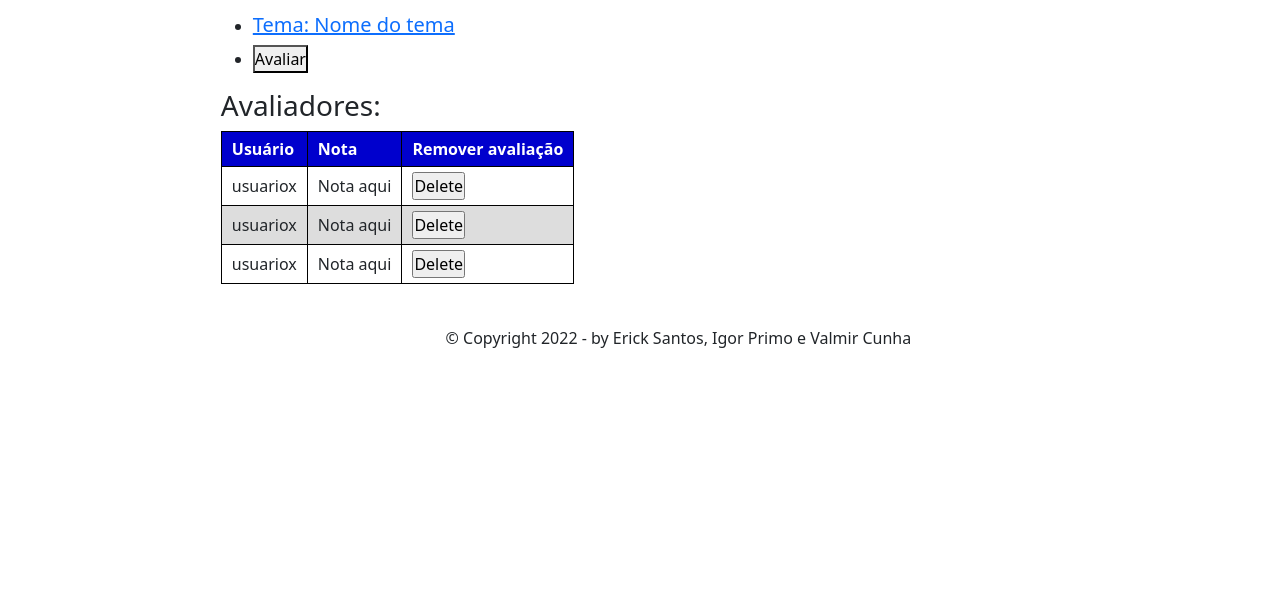
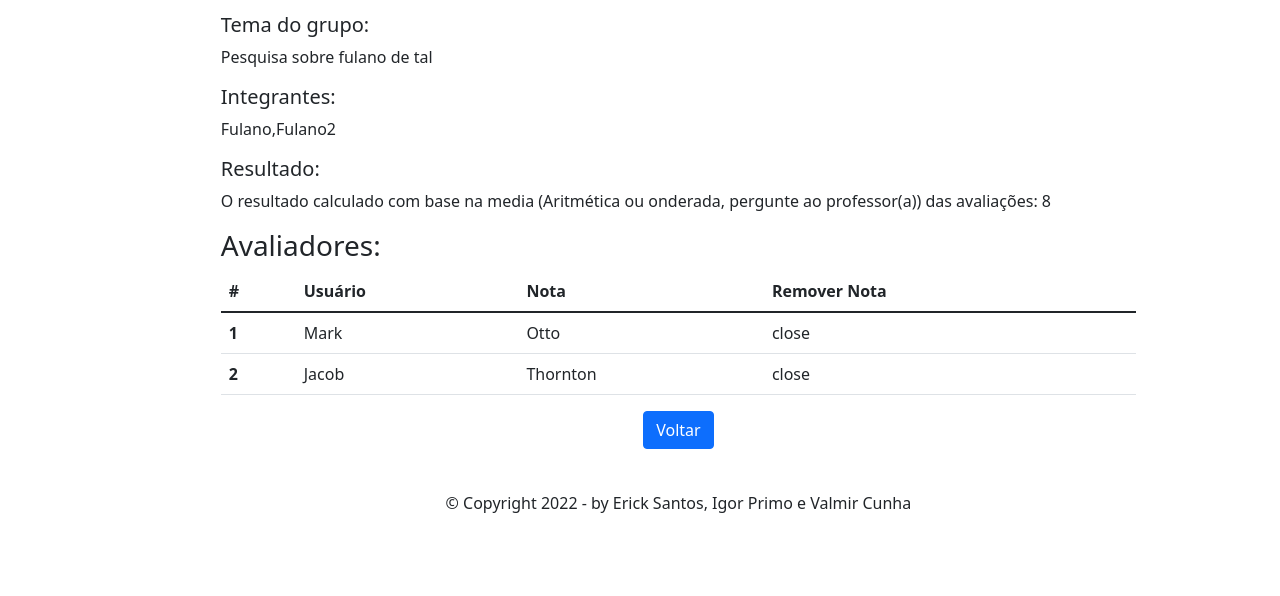
Before and after one commit to igor-primo/SAAP-UFS, a plain HTML site: page front-end/View/Avaliacoes.html in a window 1280 px wide. Shown: the part 204-800 px from the top of the page. Drawn offline with nearby package versions, Linux system fonts and the light colour scheme.

Commit message:
Ajustes design

```diff
--- a/front-end/View/Avaliacoes.html
+++ b/front-end/View/Avaliacoes.html
@@ -11,7 +11,6 @@
     <link rel="stylesheet" href="Css/Cabecalho.css">
     <link rel="stylesheet" href="Css/EstruturaPrincipal.css">
     <link rel="stylesheet" href="Css/CardGrupo.css">
-    <link rel="stylesheet" href="Css/Tabela.css">
     <link rel="stylesheet" href="Css/Footer.css">
     <title>Avaliações</title>
     <style>
@@ -24,8 +23,8 @@
         <nav class="navbar navbar-expand-lg navbar-dark">
             <!--Tirei essa classe: bg-light para aplicar a cor ||| Troquei navbar-light por navbar-dark para os textos ficarem brancos -->
             <div class="container-fluid ">
-                <a class="navbar-brand" href="PaginaPrincipal.html"><img src="/front-end/Image/UfsLogo.png" class="imagem"
-                        alt="LogoUfs"></a>
+                <a class="navbar-brand" href="PaginaPrincipal.html"><img src="/front-end/Image/UfsLogo.png"
+                        class="imagem" alt="LogoUfs"></a>
                 <button class="navbar-toggler" type="button" data-bs-toggle="collapse" data-bs-target="#navbarNav"
                     aria-controls="navbarNav" aria-expanded="false" aria-label="Toggle navigation">
                     <span class="navbar-toggler-icon"></span>
@@ -36,9 +35,6 @@
                         <li class="nav-item">
                             <a class="nav-link active" aria-current="page" href="PaginaPrincipal.html">Página
                                 Principal</a>
-                        </li>
-                        <li class="nav-item">
-                            <a class="nav-link active" href="CadastroDisciplina.html">Cadastrar Disciplina</a>
                         </li>
                         <li class="nav-item">
                             <a class="nav-link active" href="Perfil.html">Perfil</a>
@@ -52,58 +48,47 @@
         </nav>
     </header>
     <div id="corpo">
-        <div>
-            <h1>Projeto X</h1>
+            <h1 class="text-center">Grupo X</h1>
             <p>*No calculo final, avaliações não realizadas são desconsideradas</p>
-            <section class="Grupos">
-                <div class="cardsGrupos">
-                    <div class="conteudoCard">
-                        <ul>
-                            <li>
-                                <a href="">
-                                    <h5>Tema: Nome do tema</h5>
-                                </a>
-                            </li>
-                            <li>
-                                <button>Avaliar</button>
-                            </li>
-                        </ul>
-                    </div>
+            <h5>Tema do grupo: </h5>
+            <p>Pesquisa sobre fulano de tal</p>
+            <h5>Integrantes:</h5>
+            <p>Fulano,Fulano2</p>
+            <h5>Resultado:</h5>
+            <p>O resultado calculado com base na media (Aritmética ou onderada, pergunte ao professor(a)) das avaliações: 8</p>
             <div class="informacoesAvaliadores">
                 <h3>Avaliadores:</h3>
-                        <table id="tabela">
-                            <tr class="titulos">
-                                <!--Linha-->
-                                <th>Usuário</th>
-                                <th>Nota</th>
-                                <th>Remover avaliação</th>
+                <table id="tabela" class="table table-hover">
+                    <thead>
+                        <tr>
+                            <th scope="col">#</th>
+                            <th scope="col">Usuário</th>
+                            <th scope="col">Nota</th>
+                            <th scope="col">Remover Nota</th>
+                        </tr>
+                    </thead>
+                    <tbody>
+                        <tr>
+                            <th scope="row">1</th>
+                            <td>Mark</td>
+                            <td>Otto</td>
+                            <td style="cursor: pointer;"><span class="material-icons-outlined btnRemover"
+                                    onclick="deleteRow(this.parentNode.parentNode.rowIndex)">close</span></td>
                         </tr>
                         <tr>
-                                <!--Linha-->
-                                <td>usuariox</td>
-                                <td>Nota aqui</td>
-                                <td><input type="button" value="Delete"
-                                        onclick="deleteRow(this.parentNode.parentNode.rowIndex)"></td>
+                            <th scope="row">2</th>
+                            <td>Jacob</td>
+                            <td>Thornton</td>
+                            <td style="cursor: pointer;"><span class="material-icons-outlined btnRemover"
+                                    onclick="deleteRow(this.parentNode.parentNode.rowIndex)">close</span></td>
                         </tr>
-                            <tr>
-                                <!--Linha-->
-                                <td>usuariox</td>
-                                <td>Nota aqui</td>
-                                <td><input type="button" value="Delete"
-                                        onclick="deleteRow(this.parentNode.parentNode.rowIndex)"></td>
-                            </tr>
-                            <tr>
-                                <!--Linha-->
-                                <td>usuariox</td>
-                                <td>Nota aqui</td>
-                                <td><input type="button" value="Delete"
-                                        onclick="deleteRow(this.parentNode.parentNode.rowIndex)"></td>
-                            </tr>
+                    </tbody>
                 </table>
             </div>
+            <div class="text-center">
+                <input type="button" class="btn btn-primary" value="Voltar" onclick="history.go(-1)">
             </div>
-            </section>
-        </div>
+
         <footer id="rodape">
             &copy; Copyright 2022 - by Erick Santos, Igor Primo e Valmir Cunha
         </footer>
```
Also changed, not shown: front-end/View/Avaliacao.html (+23 -22 lines), front-end/View/CadastroDisciplina.html (+15 -11 lines), front-end/View/CadastroGrupo.html (+7 -9 lines), front-end/View/CadastroProjeto.html (+6 -12 lines), front-end/View/Projeto.html (+3 -1 lines). Lines whose indentation alone changed are shown as unchanged.
